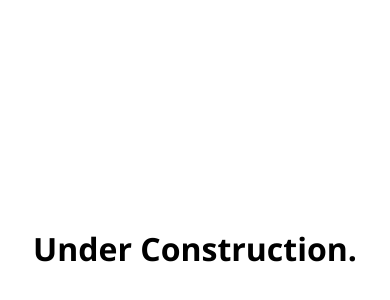
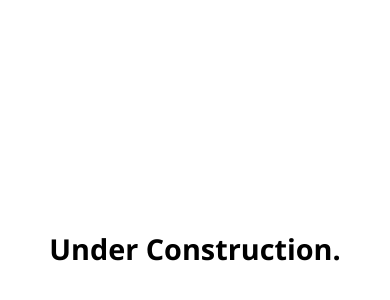
Before and after one commit to meimjersen/portfolio, a plain HTML site: page index.html in a window 390 px wide. Shown: the part 174-474 px from the top of the page. Drawn offline with Linux system fonts and the light colour scheme.

Commit message:
Visual Style Upgrade

```diff
--- a/style.scss
+++ b/style.scss
@@ -20,14 +20,41 @@
     }
 }
 
-@media only screen and (max-width: 767px) {
+//Ipad Landscape
+@media only screen and (max-width: 1024px) {
 
     .container {
         #title {
-            font-size: 2em;
+            font-size: 4em;
             font-weight: bold;
 
         }
     }
 
 }
+
+//Ipad Portrait
+@media only screen and (max-width: 768px) {
+
+    .container {
+        #title {
+            font-size: 4em;
+            font-weight: bold;
+
+        }
+    }
+
+}
+
+//Mobile
+@media only screen and (max-width: 480px) {
+
+    .container {
+        #title {
+            font-size: 1.8em;
+            font-weight: bold;
+
+        }
+    }
+
+}
```
Also changed, not shown: style.css, 1 other file.
